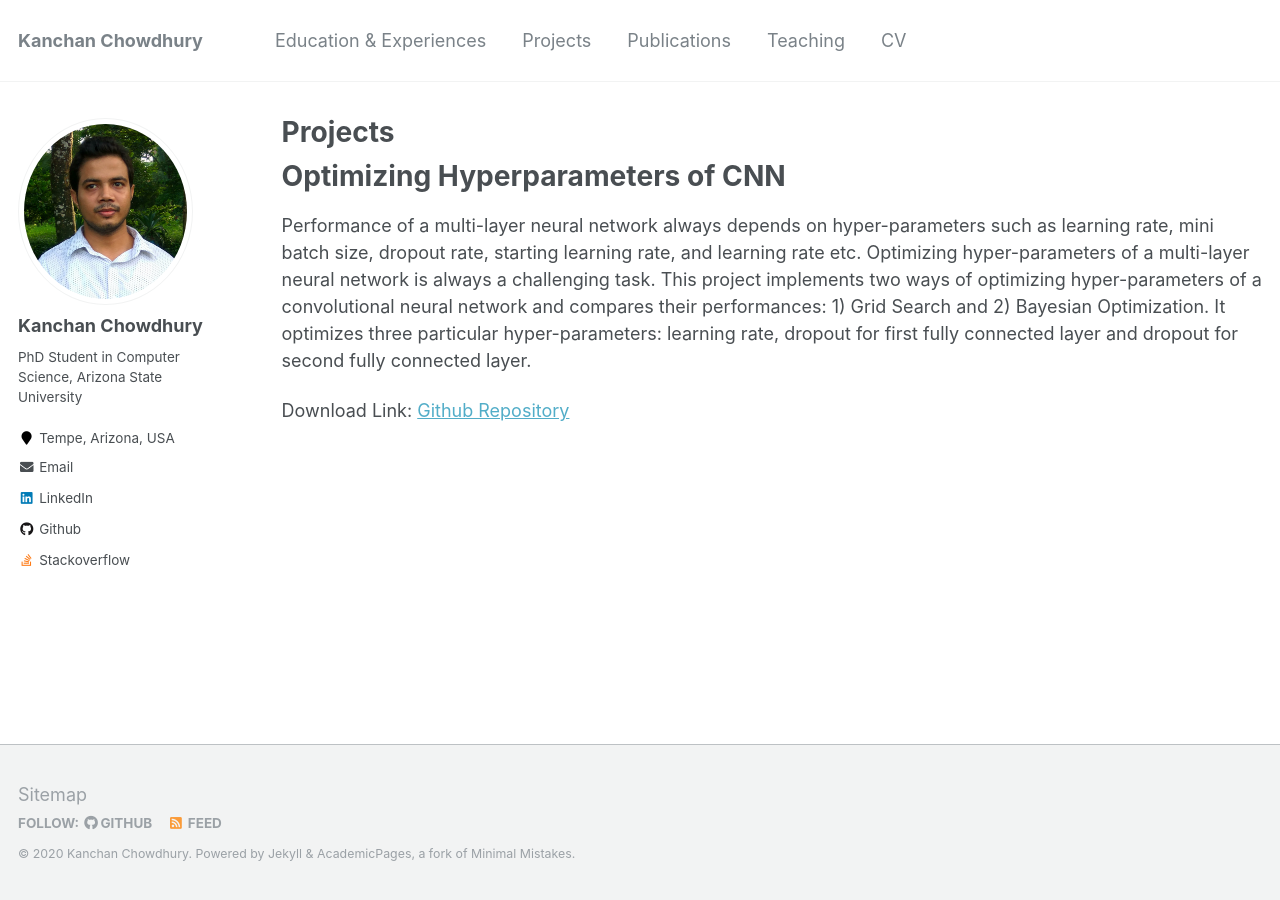
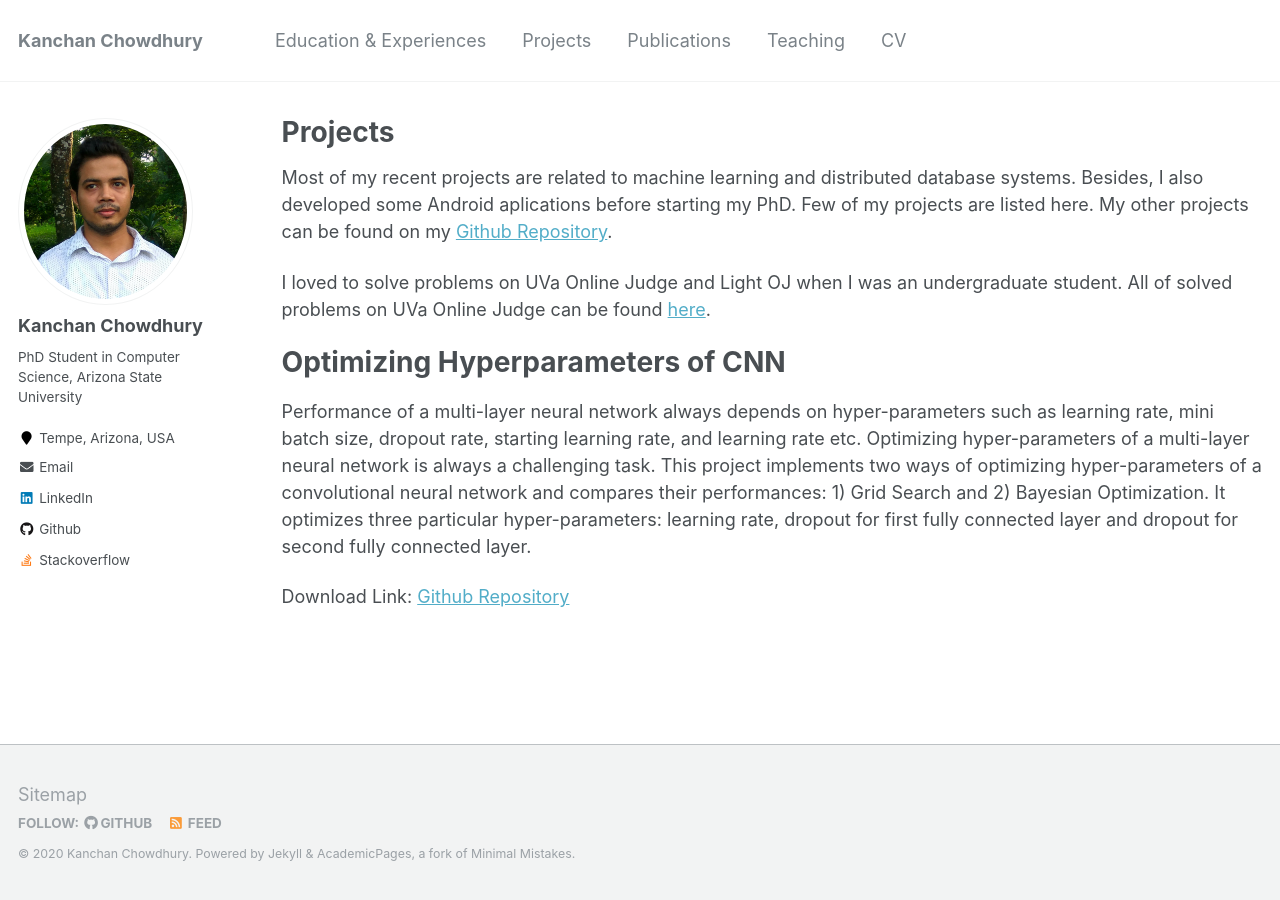
Before and after one commit to kanchanchy/kanchanchy.github.io, a Jekyll site: the page built from _pages/projects.md, in a window 1280 px wide. Built offline with Jekyll 4.4.1, drawn with Linux system fonts in a browser that asks for light colours.

Commit message:
problem solving added

```diff
--- a/_pages/projects.md
+++ b/_pages/projects.md
@@ -7,6 +7,10 @@ author_profile: true
 
 {% include base_path %}
 
+Most of my recent projects are related to machine learning and distributed database systems. Besides, I also developed some Android aplications before starting my PhD. Few of my projects are listed here. My other projects can be found on my [Github Repository](https://github.com/kanchanchy).
+
+I loved to solve problems on UVa Online Judge and Light OJ when I was an undergraduate student. All of solved problems on UVa Online Judge can be found [here](https://onlinejudge.org/index.php?option=com_onlinejudge&Itemid=20&page=show_authorstats&userid=77454).
+
 Optimizing Hyperparameters of CNN
 ======
 Performance of a multi-layer neural network always depends on hyper-parameters such as learning rate, mini batch size, dropout rate, starting learning rate, and learning rate etc. Optimizing hyper-parameters of a multi-layer neural network is always a challenging task. This project implements two ways of optimizing hyper-parameters of a convolutional neural network and compares their performances: 1) Grid Search and 2) Bayesian Optimization. It optimizes three particular hyper-parameters: learning rate, dropout for first fully connected layer and dropout for second fully connected layer.
```
